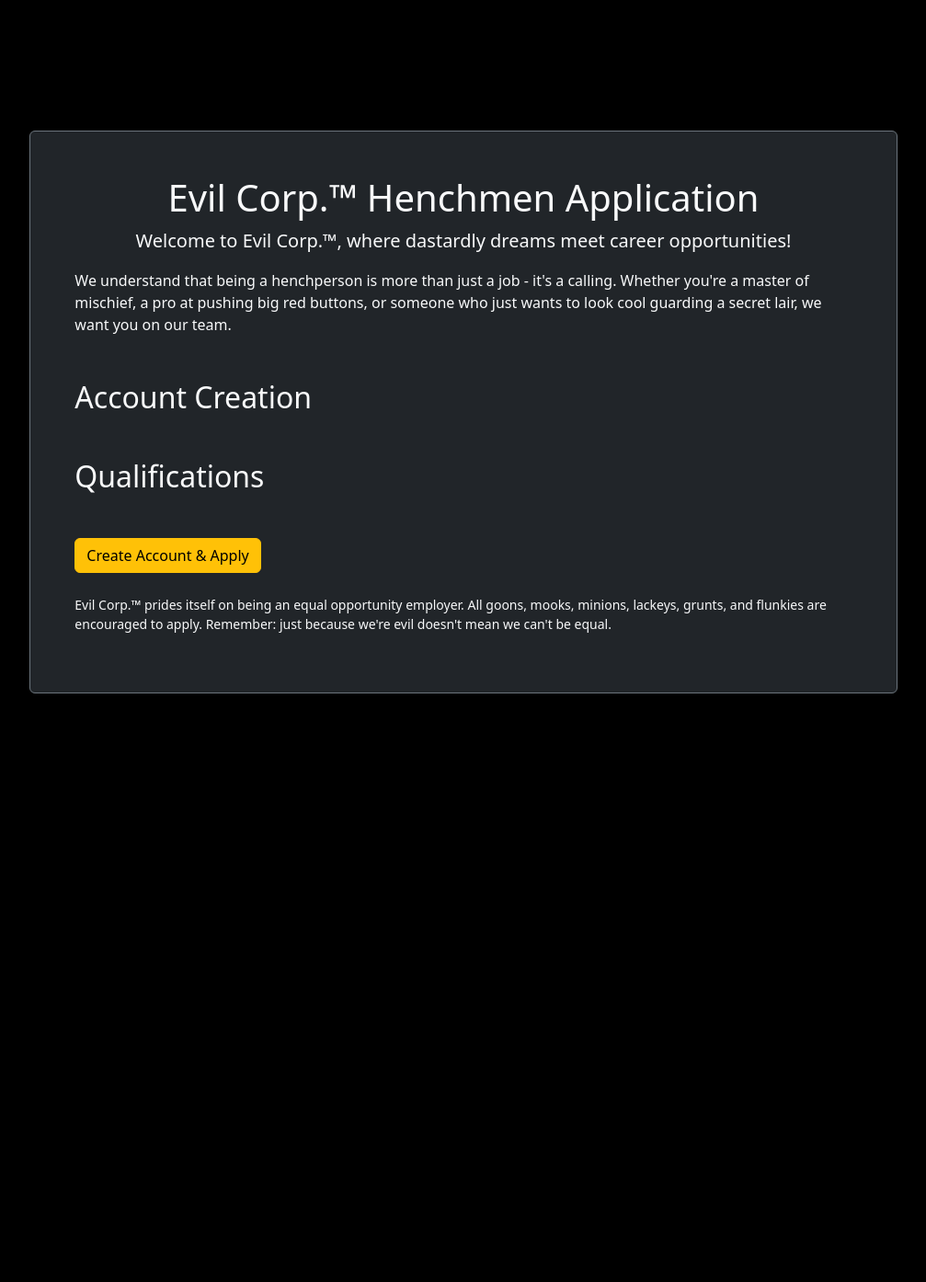
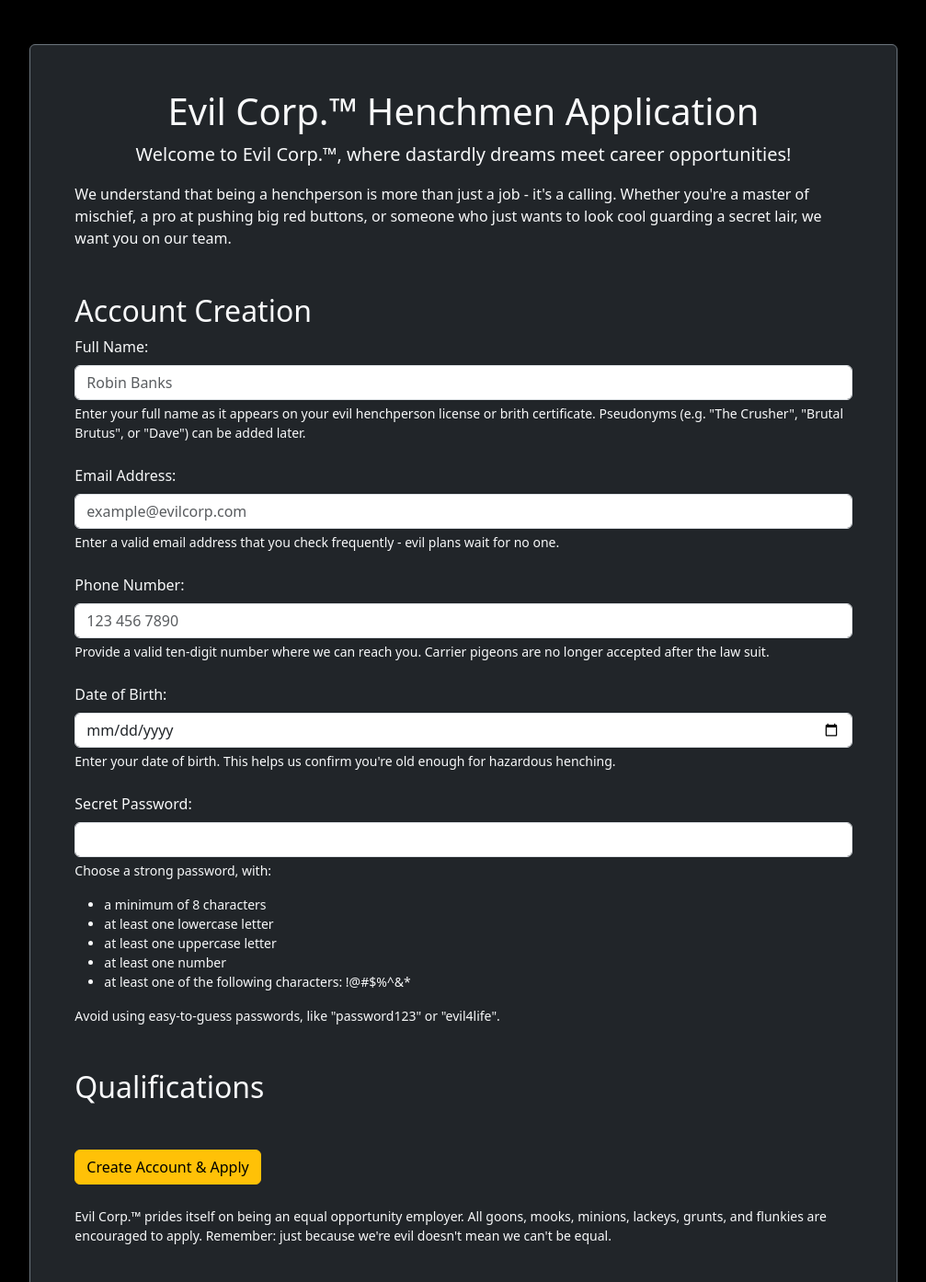
Before and after one commit to eubhawatson-classes/dmit-2025-workbook-a02-fall-2025, a PHP site: page / in a window 1280 px wide. Shown: the top 1394 px of the page at 92% size, without its empty margins (136-1143 px from the left). Before the commit the page ends 754 px from the top, so only its background shows below. Run offline with PHP 8.4, Linux system fonts and the light colour scheme.

Commit message:
Adds partial HTML form to Lesson 10.

```diff
--- a/module-2/10-php-custom-validation-methods/public/index.php
+++ b/module-2/10-php-custom-validation-methods/public/index.php
@@ -35,16 +35,50 @@
                     <div class="mb-4">
                         <!-- If there's an error message, we'll display right by the input the user needs to fix. -->
                          <?php if ($message_name != '') echo $message_name; ?>
-
+                         <label for="name" class="form-label">Full Name:</label>
+                         <input type="text" id="name" name="name" placeholder="Robin Banks" class="form-control" value="<?= $name; ?>">
+                         <p class="form-text text-light">Enter your full name as it appears on your evil henchperson license or brith certificate. Pseudonyms (e.g. "The Crusher", "Brutal Brutus", or "Dave") can be added later.</p>
                     </div>
 
                     <!-- Email Input -->
+                     <div class="mb-4">
+                        <?php if ($message_email != '') echo $message_email; ?>
+                        <label for="email" class="form-label">Email Address:</label>
+                        <input type="email" id="email" name="email" placeholder="example@evilcorp.com" value="<?= $email; ?>" class="form-control">
+                        <p class="form-text text-light">Enter a valid email address that you check frequently - evil plans wait for no one.</p>
+                     </div>
 
                     <!-- Phone Input -->
+                     <div class="mb-4">
+                        <?php if ($message_phone != '') echo $message_phone; ?>
+                        <label for="phone" class="form-label">Phone Number:</label>
+                        <input type="phone" name="phone" id="phone" placeholder="123 456 7890" class="form-control" value="<?= $phone; ?>">
+                        <p class="form-text text-light">Provide a valid ten-digit number where we can reach you. Carrier pigeons are no longer accepted after the law suit.</p>
+                     </div>
 
                     <!-- Date Input (DOB) -->
+                     <div class="mb-4">
+                        <?php if ($message_dob != '') echo $message_dob; ?>
+                        <label for="dob" class="form-label">Date of Birth:</label>
+                        <input type="date" id="dob" name="dob" class="form-control" value="<?= $dob; ?>" aria-describedby="dob-help">
+                        <p class="form-text text-light" id="dob-help">Enter your date of birth. This helps us confirm you're old enough for hazardous henching.</p>
+                     </div>
 
                     <!-- Password Creation -->
+                     <div class="mb-4">
+                        <?php if ($message_password != '') echo $message_password; ?>
+                        <label for="password" class="form-label">Secret Password:</label>
+                        <input type="text" id="password" name="password" class="form-control" value="<?= $password; ?>">
+                        <p class="form-text text-light">Choose a strong password, with:</p>
+                        <ul class="form-text text-light">
+                            <li>a minimum of 8 characters</li>
+                            <li>at least one lowercase letter</li>
+                            <li>at least one uppercase letter</li>
+                            <li>at least one number</li>
+                            <li>at least one of the following characters: !@#$%^&*</li>
+                        </ul>
+                        <p class="form-text text-light">Avoid using easy-to-guess passwords, like "password123" or "evil4life".</p>
+                     </div>
 
                     <!-- Password Check -->
                 </section>
```
Also changed, not shown: module-2/10-php-custom-validation-methods/public/thank-you.php (+22 -0 lines).
